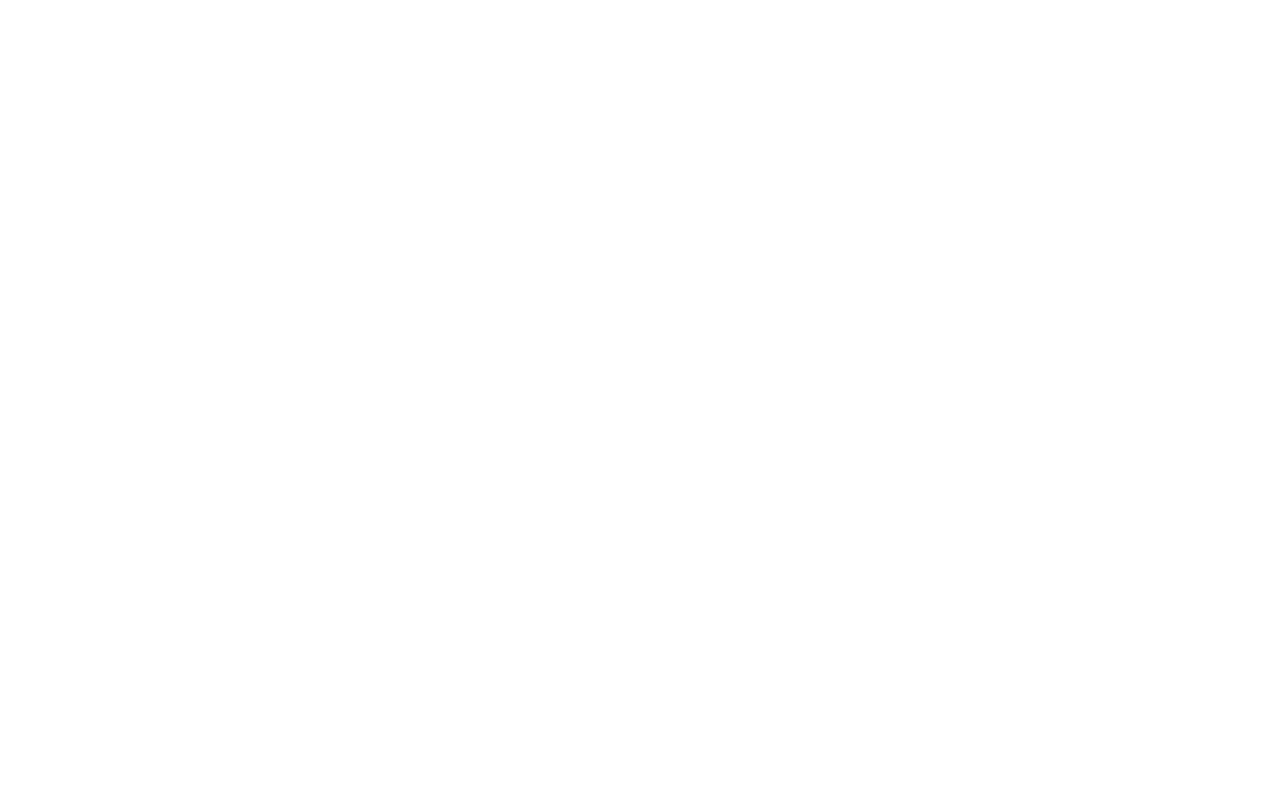
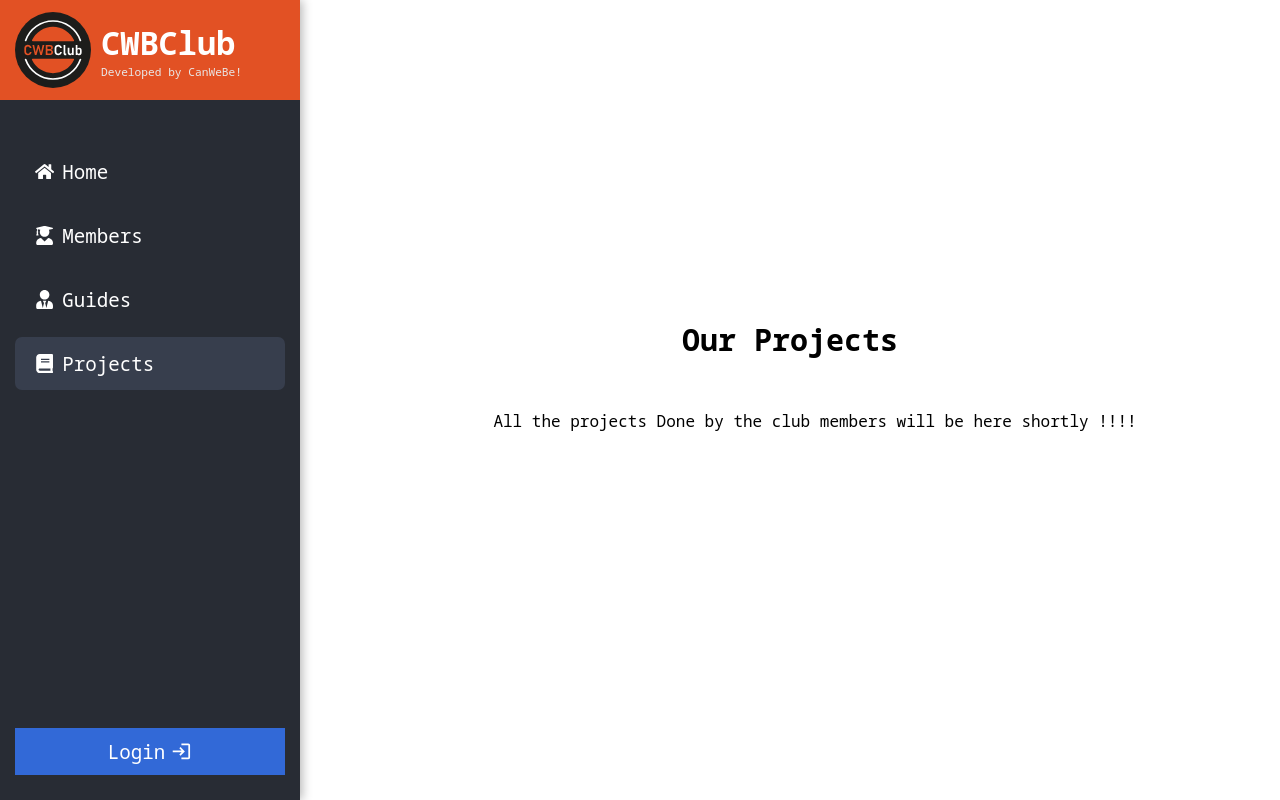
Before and after one commit to cwbclub/CWBClub, a React (Create React App) app: page /projects in a window 1280 px wide. Before the commit this address had no page. Built offline with nearby package versions, Linux system fonts and the light colour scheme.

Commit message:
change Guide page and project page

```diff
--- a/src/App.js
+++ b/src/App.js
@@ -4,6 +4,8 @@ import Layout from './components/layout'
 import Guides from './pages/guides'
 import Home from './pages/home'
 import Login from './pages/login'
+import Projects from './pages/projects'
+
 
 export default function App() {
   return (
@@ -12,6 +14,8 @@ export default function App() {
         <Route path="/" element={<Home />} />
         <Route path="/guides" element={<Guides />} />
         <Route path="/login" element={<Login />} />
+        <Route path="/projects" element={<Projects />} />
+
       </Route>
     </Routes>
   )
--- a/src/pages/guides/index.jsx
+++ b/src/pages/guides/index.jsx
@@ -1,3 +1,22 @@
-export default function Guides() {
-  return <h1>Guide</h1>
+import React from 'react'
+import styles from './style.module.css'
+function index() {
+  return (
+    <div>
+      <div className={styles.container}>
+          <h1 className={styles.heading}>
+            Get All The Guidelines You Required
+          </h1>
+          <p className={styles.desc}>
+            All the Guidelines for related Domains will be uploaded here .
+             You can select the proper guidelines for domain of your interest .
+
+          </p>
+          <h3 className={styles.happy}>HAPPY HACKING !!!!</h3>
+
+      </div>
+    </div>
+  )
 }
+
+export default index
--- /dev/null
+++ b/src/pages/guides/style.module.css
@@ -0,0 +1,19 @@
+.container{
+    display: flex;
+    justify-content: center;
+    align-items: center;
+    padding-left: 300px;
+    flex-direction: column;
+    height: 100vh;
+}
+.heading{
+    font-size: 30px;
+    padding-bottom: 50px;
+}
+
+.desc{
+    width: 700px;
+    padding-bottom: 50px;
+    padding-left: 50px;
+    text-align: center;
+}
--- /dev/null
+++ b/src/pages/projects/index.jsx
@@ -0,0 +1,13 @@
+import React from 'react'
+import styles from './styles.module.css'
+function index() {
+  return (
+    <div className={styles.container}>
+            <h1 className={styles.heading}>Our Projects</h1>
+            <p className={styles.desc}>All the projects Done by the club members will be here shortly !!!!</p>
+
+    </div>
+  )
+}
+
+export default index
--- /dev/null
+++ b/src/pages/projects/styles.module.css
@@ -0,0 +1,19 @@
+.container{
+    display: flex;
+    justify-content: center;
+    align-items: center;
+    padding-left: 300px;
+    flex-direction: column;
+    height: 100vh;
+}
+.heading{
+    font-size: 30px;
+    padding-bottom: 50px;
+}
+
+.desc{
+    width: 700px;
+    padding-bottom: 50px;
+    padding-left: 50px;
+    text-align: center;
+}
```
